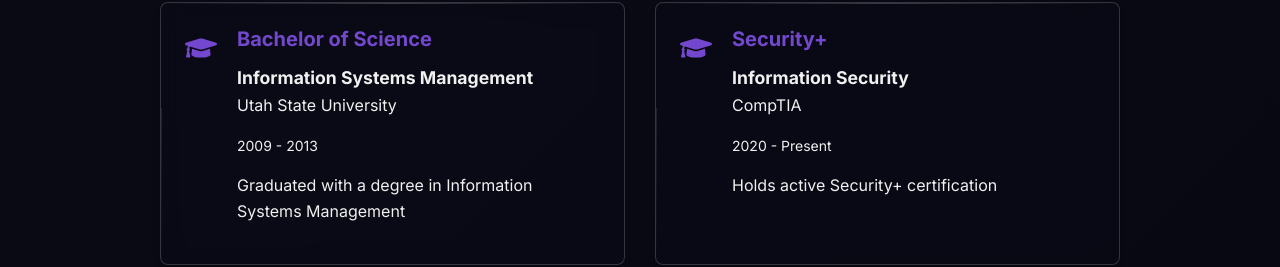
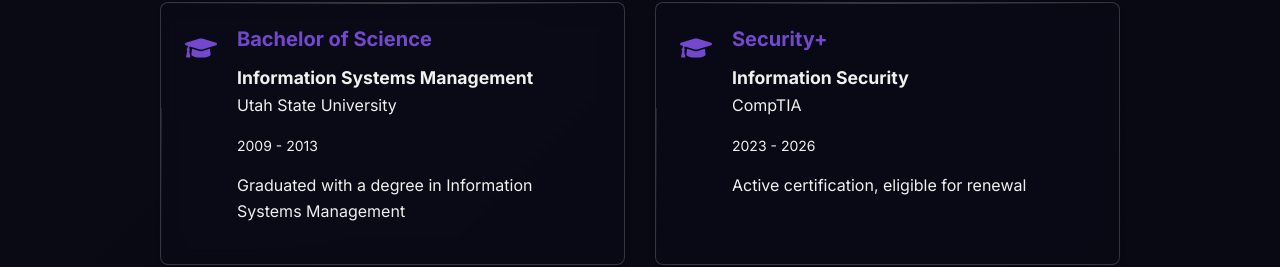
Before and after one commit to aarlint/arlint.dev, a React (Vite) app: page / in a window 1280 px wide. Shown: the part 4303-4570 px from the top of the page. Built offline with nearby package versions, Linux system fonts and the light colour scheme.

Commit message:
fix: correct Security+ certification dates to 2023-2026

```diff
--- a/src/data/data.js
+++ b/src/data/data.js
@@ -158,10 +158,10 @@ export const education = [
     degree: "Security+",
     field: "Information Security",
     location: "Online",
-    startDate: "2020",
-    endDate: "Present",
+    startDate: "2023",
+    endDate: "2026",
     achievements: [
-      "Holds active Security+ certification"
+      "Active certification, eligible for renewal"
     ]
   }
 ];
```
